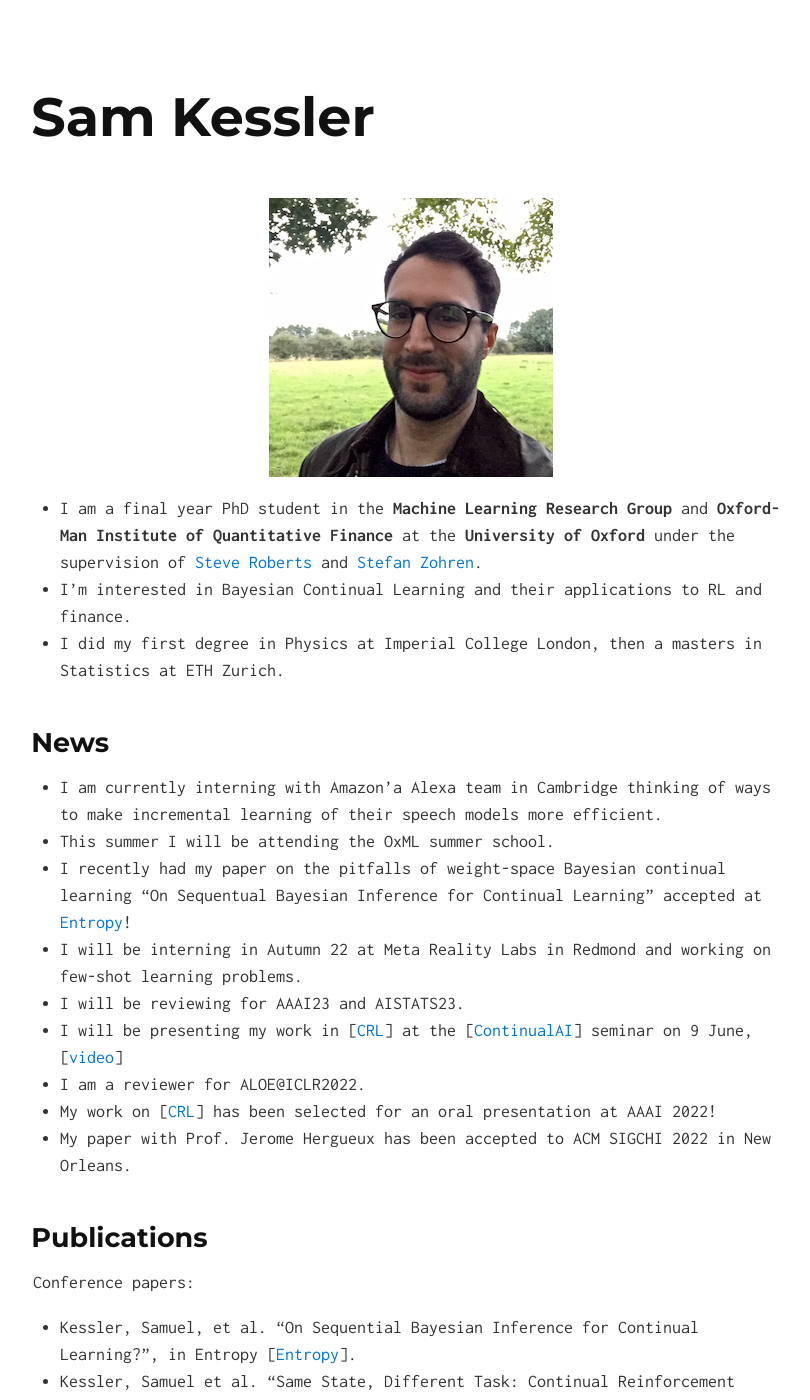
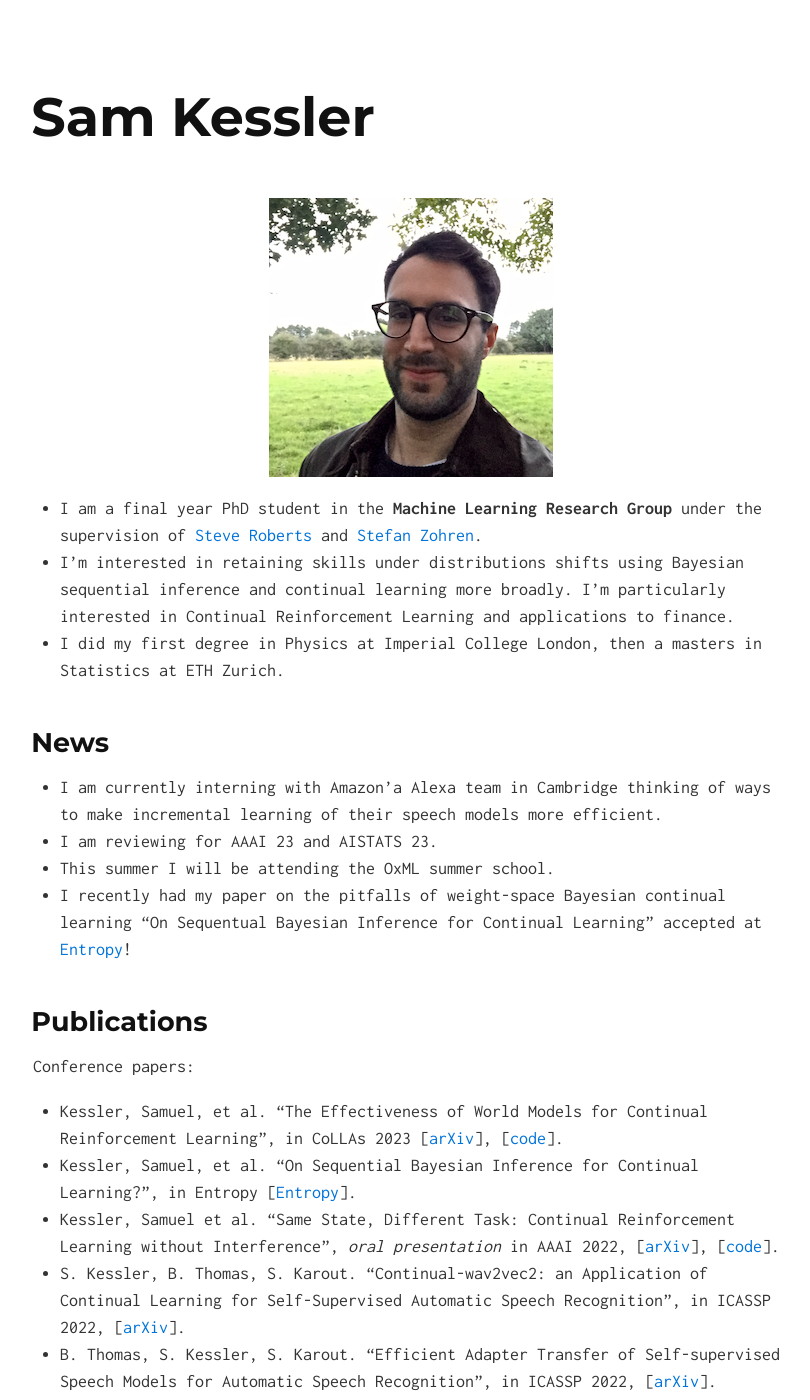
Before and after one commit to skezle/skezle.github.io, a Jekyll site: the page built from index.md, in a window 1280 px wide and 1400 px high. Shown: the whole window, without its empty margins (229-1039 px from the left). Built offline with Jekyll 4.4.1, drawn with Linux system fonts in a browser that asks for light colours; some of the changed text lies outside the part shown.

Commit message:
adds updates

```diff
--- a/index.md
+++ b/index.md
@@ -5,29 +5,24 @@ layout: default
 ![Sam Kessler](https://raw.github.com/skezle/skezle.github.io/master/_assets/me.png "me")
 
 
-* I am a final year PhD student in the **Machine Learning Research Group** and
-**Oxford-Man Institute of Quantitative Finance** at the **University of Oxford** under
+* I am a final year PhD student in the **Machine Learning Research Group** under
  the supervision of [Steve Roberts](https://www.robots.ox.ac.uk/~sjrob/) and
  [Stefan Zohren](http://www.oxford-man.ox.ac.uk/node/2430).
-* I'm interested in Bayesian Continual Learning and their
-applications to RL and finance.
+* I'm interested in retaining skills under distributions shifts using Bayesian sequential inference and continual learning more broadly. I'm particularly interested in Continual Reinforcement Learning and
+applications to finance.
 * I did my first degree in Physics at Imperial College London, then a masters in
 Statistics at ETH Zurich.
 
 ## News
 
 * I am currently interning with Amazon'a Alexa team in Cambridge thinking of ways to make incremental learning of their speech models more efficient.
+* I am reviewing for AAAI 23 and AISTATS 23.
 * This summer I will be attending the OxML summer school.
 * I recently had my paper on the pitfalls of weight-space Bayesian continual learning "On Sequentual Bayesian Inference for Continual Learning" accepted at [Entropy](https://www.mdpi.com/1099-4300/25/6/884)!
-* I will be interning in Autumn 22 at Meta Reality Labs in Redmond and working on few-shot learning problems.
-* I will be reviewing for AAAI23 and AISTATS23.
-* I will be presenting my work in \[[CRL](https://arxiv.org/abs/2106.02940)\] at the \[[ContinualAI](https://www.continualai.org/)\] seminar on 9 June, \[[video](https://www.youtube.com/watch?v=vHTmXcETsyU)\]
-* I am a reviewer for ALOE@ICLR2022.
-* My work on \[[CRL](https://arxiv.org/abs/2106.02940)\] has been selected for an oral presentation at AAAI 2022!
-* My paper with Prof. Jerome Hergueux has been accepted to ACM SIGCHI 2022 in New Orleans.
 
 ## Publications
 Conference papers:
+* Kessler, Samuel, et al. "The Effectiveness of World Models for Continual Reinforcement Learning", in CoLLAs 2023 \[[arXiv](https://arxiv.org/abs/2211.15944)\], \[[code](https://github.com/skezle/continual-dreamer)\].
 * Kessler, Samuel, et al. "On Sequential Bayesian Inference for Continual Learning?", in Entropy \[[Entropy](https://www.mdpi.com/1099-4300/25/6/884)\].
 * Kessler, Samuel et al. "Same State, Different Task: Continual Reinforcement Learning without Interference", *oral presentation* in AAAI 2022, \[[arXiv](https://arxiv.org/abs/2106.02940)\], \[[code](https://github.com/skezle/owl)\].
 * S. Kessler, B. Thomas, S. Karout. "Continual-wav2vec2: an Application of Continual Learning for Self-Supervised Automatic Speech Recognition", in ICASSP 2022, \[[arXiv](https://arxiv.org/abs/2107.13530)\].
@@ -42,7 +37,7 @@ Workshop papers:
 * Kessler, Samuel, et al. "Indian Buffet Neural Networks for Continual Learning", in Neurips 2019 BDL Workshop \[[arXiv](http://bayesiandeeplearning.org/2019/papers/63.pdf)\].
 
 ## Working papers
-* Kessler, Samuel, et al. "The Effectiveness of World Models for Continual Reinforcement Learning", under review 2023.
+* Woods, Kieran and Kessler, Samuel, et al. "Few-shot Learning Patterns in Financial Time-Series for Trend-Following Strategies", under review 2023.
 
 ## Teaching
 *  Teaching Assistant HT 2021, Applied Machine Learning, Graduate Course, Oxford Univeristy, Oxford Internet Institute.
```
